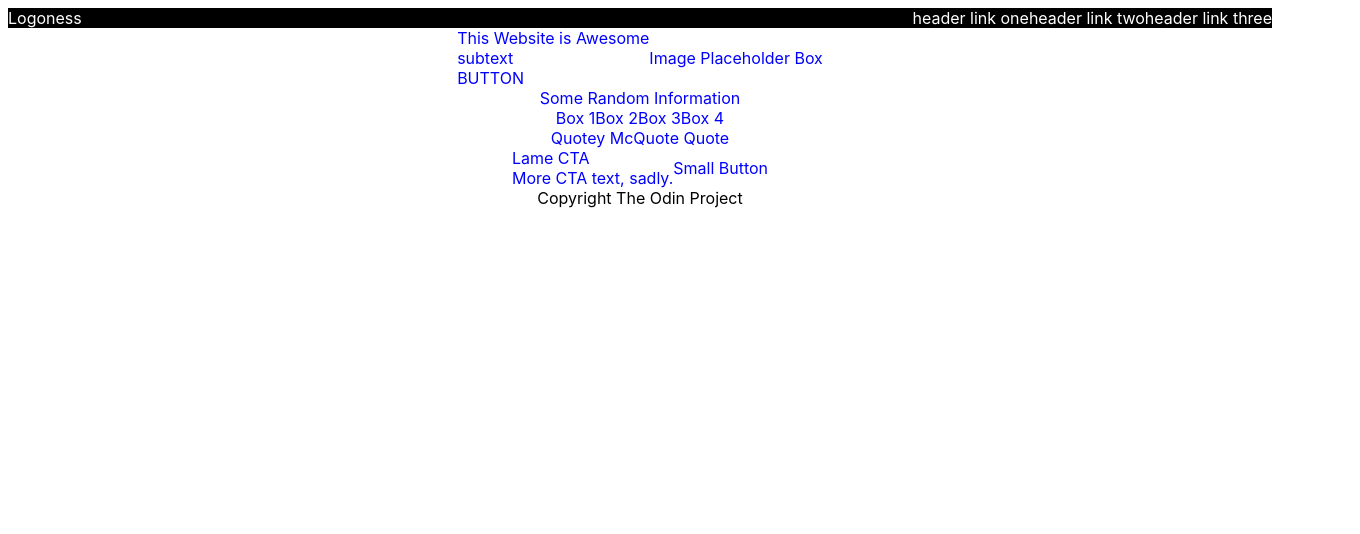
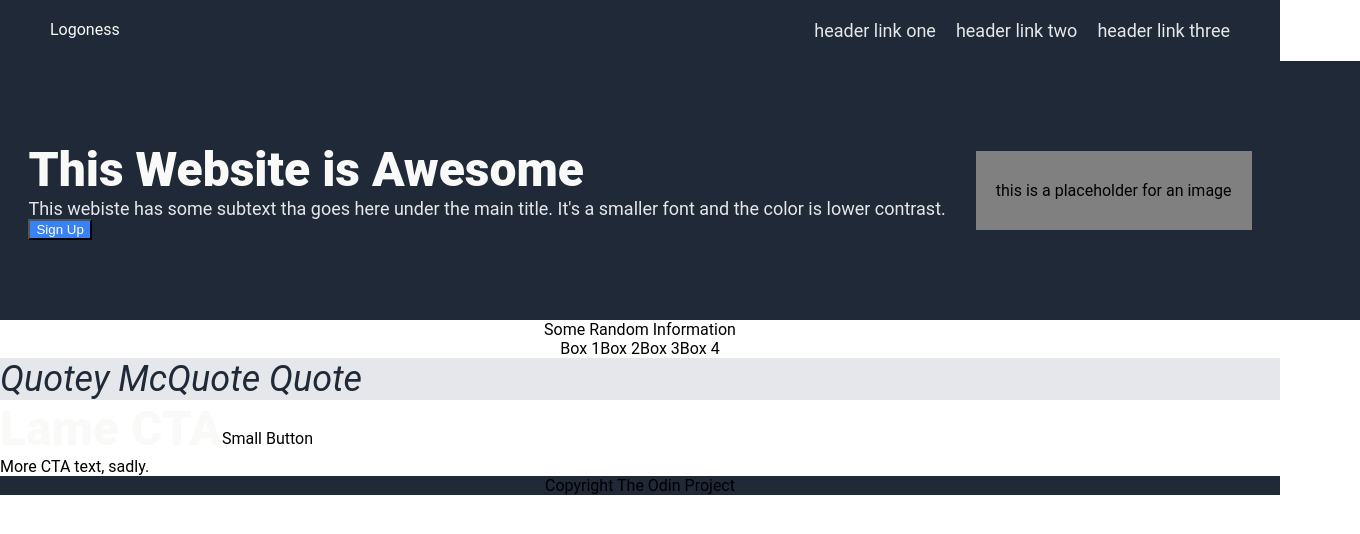
Before and after one commit to unprobable-x/odin-landing-page, a plain HTML site: page index.html in a window 1280 px wide. Shown: the whole page, 1360 px wide, since content can reach past the window. Drawn offline with Linux system fonts and the light colour scheme.

Commit message:
close enough - getting bored with it

```diff
--- a/index.html
+++ b/index.html
@@ -10,7 +10,7 @@
   <body>
     <div class="header">
       <div class="logo">Logoness</div>
-      <div class="container">
+      <div class="header-links">
         <div>header link one</div>
         <div>header link two</div>
         <div>header link three</div>
@@ -20,12 +20,12 @@
         <div class="container">
             <div class="section one">
                 <div class="subcontainer 1">
-                    <div>This Website is Awesome</div>
-                    <div>subtext</div>
-                    <div>BUTTON</div>
+                    <div class="big-text">This Website is Awesome</div>
+                    <div class="subtext">This webiste has some subtext tha goes here under the main title.  It's a smaller font and the color is lower contrast.</div>
+                    <button>Sign Up</button>
                 </div>
-                <div class="subcontainer 2">
-                    <div>Image Placeholder Box</div>
+                <div class="image">
+                    <img>this is a placeholder for an image</img>
                 </div>
             </div>
         </div>
--- a/style.css
+++ b/style.css
@@ -1,14 +1,30 @@
 body {
-    font-family: -apple-system, BlinkMacSystemFont, 'Segoe UI', Roboto, Oxygen, Ubuntu, Cantarell, 'Open Sans', 'Helvetica Neue', sans-serif;
+    font-family: Roboto, Oxygen, Ubuntu, Cantarell, 'Open Sans', 'Helvetica Neue', sans-serif;
     display: flex;
     flex-direction: column;
+    margin: 0px;
+}
+
+.header,
+.footer {
+    background-color: #1F2937;
+}
+
+.header-links,
+.subtext {
+    color: #E5E7EB;
+    font-size: 18px;
+}
+
+.header-links {
+    display: flex;
+    gap: 20px;
 }
 
 .header {
-    background-color: black;
-    color: white;
     display: flex;
     justify-content: space-between;
+    padding: 20px 50px;
 }
 
 .body {
@@ -30,19 +46,30 @@ body {
 }
 
 .section {
-    color: blue;
     display: flex;
+    width: 100vw;
 }
 
 .one {
     display: flex;
     align-items: center;
+    justify-content: center;
+    background-color: #1F2937;
+    gap: 30px;
+    padding: 80px;
 }
 
 .two {
     display: flex;
     flex-direction: column;
     align-items: center;
+}
+
+.three {
+    background-color: #E5E7EB;
+    font-size: 36px;
+    font-style: italic;
+    color: #1F2937;
 }
 
 .four {
@@ -54,3 +81,28 @@ body {
     display: flex;
     align-items: center;
 }
+
+.big-text {
+    font-size: 48px;
+    font-weight: 800;
+    color: #F9FAF8;
+}
+
+button {
+    background-color: #3882F6;
+    color: white;
+}
+
+.logo {
+    color: #F9FAF8;
+    font-size: 24 px;
+}
+
+.image {
+    background-color: gray;
+    padding: 30px 20px;
+}
+
+.subtext {
+    overflow: hidden;
+}
```
